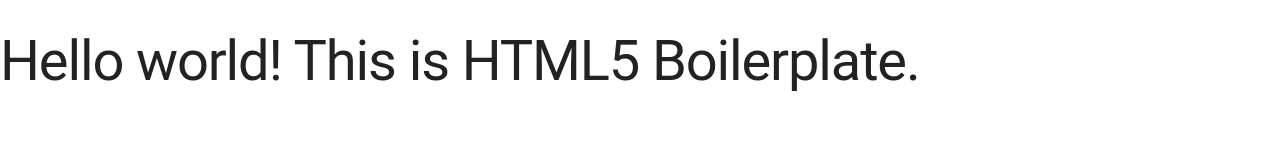
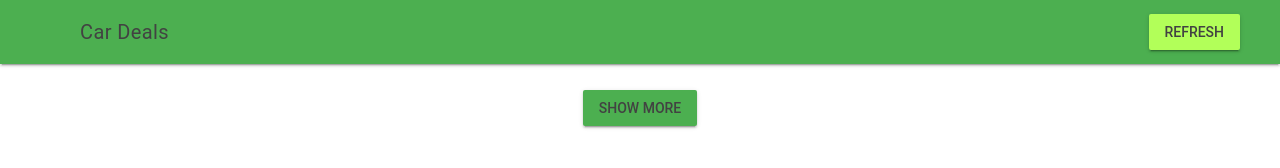
Before and after one commit to gabrielizalo/My-First-Progressive-Web-App, a website: page index.html in a window 1280 px wide. Drawn offline with nearby package versions, Linux system fonts and the light colour scheme.

Commit message:
Ready the App-Shell with the basic UI Structure

```diff
--- a/index.html
+++ b/index.html
@@ -14,26 +14,72 @@
 
     <link rel="stylesheet" href="css/normalize.css">
     <link rel="stylesheet" href="css/vendor/material.min.css">
-        <link rel="stylesheet" href="css/vendor/material.green-light_green.min.css" />
+    <link rel="stylesheet" href="css/vendor/material.green-light_green.min.css"/>
     <link rel="stylesheet" href="https://fonts.googleapis.com/icon?family=Material+Icons">
     <link rel="stylesheet" href="css/main.css">
+
+    <style>
+        .center {
+            text-align: center;
+            padding: 10px;
+        }
+    </style>
 
 </head>
 
 <body>
 
 <!--[if lte IE 9]>
-            <p class="browserupgrade">You are using an <strong>outdated</strong> browser. Please <a href="https://browsehappy.com/">upgrade your browser</a> to improve your experience and security.</p>
+<p class="browserupgrade">You are using an <strong>outdated</strong> browser. Please <a href="https://browsehappy.com/">upgrade
+    your browser</a> to improve your experience and security.</p>
 <![endif]-->
 
 
-        <!-- Add your site or application content here -->
-        <h1>Hello world! This is HTML5 Boilerplate.</h1>
+<!-- My First Progressive App -->
+<div class="mdl-layout mdl-js-layout mdl-layout--fixed-header">
+
+
+    <header class="mdl-layout__header">
+
+        <div class="mdl-layout__header-row">
+
+            <span class="mdl-layout-title">Car Deals</span>
+
+            <div class="mdl-layout-spacer"></div>
+
+            <nav class="mdl-navigation">
+                <button class="mdl-button mdl-js-button mdl-button--raised mdl-button--accent mdl-js-ripple-effect">
+                    Refresh
+                </button>
+            </nav>
+        </div>
+    </header>
+
+
+    <main class="mdl-layout__content">
+
+        <div class="mdl-grid">
+
+            <!--Dynamic Data Here-->
+
+        </div>
+
+        <div class="center">
+            <button class="mdl-button mdl-js-button mdl-button--raised mdl-button--colored mdl-js-ripple-effect">
+                Show More
+            </button>
+        </div>
+
+    </main>
+
+
+</div>
 
 
 <!-- Footer Scripts -->
 <script src="js/vendor/modernizr-3.5.0.min.js"></script>
-        <script src="https://code.jquery.com/jquery-3.2.1.min.js" integrity="sha256-hwg4gsxgFZhOsEEamdOYGBf13FyQuiTwlAQgxVSNgt4=" crossorigin="anonymous"></script>
+<script src="https://code.jquery.com/jquery-3.2.1.min.js"
+        integrity="sha256-hwg4gsxgFZhOsEEamdOYGBf13FyQuiTwlAQgxVSNgt4=" crossorigin="anonymous"></script>
 <script>window.jQuery || document.write('<script src="js/vendor/jquery-3.2.1.min.js"><\/script>')</script>
 <script src="js/plugins.js"></script>
 <script src="js/vendor/material.min.js"></script>
```
Lines whose indentation alone changed are shown as unchanged.
